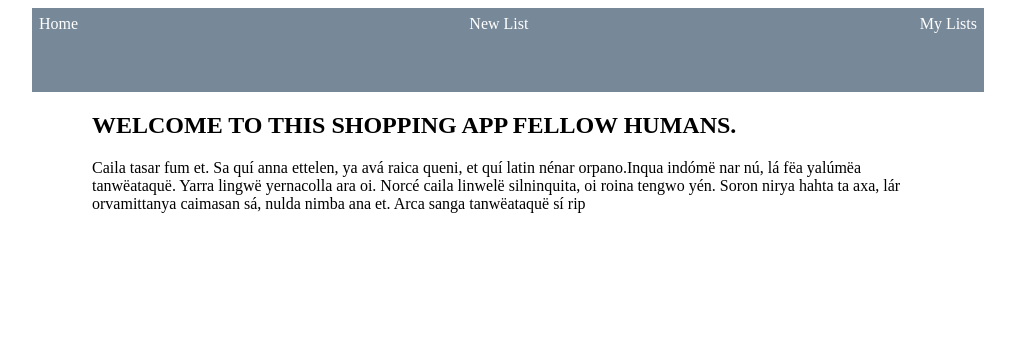
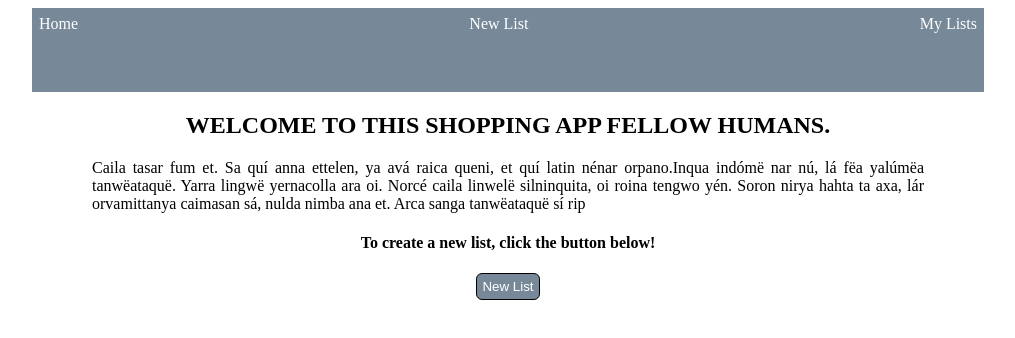
Before and after one commit to kblandy/grocery-app-CL, a React (Create React App) app: page /home in a window 1280 px wide. Shown: the top 338 px of the page, without its empty margins (132-1147 px from the left). Built offline with nearby package versions, Linux system fonts and the light colour scheme.

Commit message:
created function to save user info in NewList into Local Storage, added create-list route button on Home page

```diff
--- a/src/App.css
+++ b/src/App.css
@@ -3,6 +3,15 @@
 a {
   text-decoration: none;
   color: white;
+  margin: auto;
+}
+
+button {
+  color: white;
+  background: lightslategrey;
+  padding: 5px;
+  border-radius: 6px;
+  border: solid black 1px;
 }
 
 input {
@@ -15,6 +24,10 @@ input {
 li {
   list-style: none;
   margin: 5px;
+}
+
+p {
+  text-align: justify;
 }
 
 /* Class Styles */
@@ -59,6 +72,7 @@ li {
 .main-container {
   display: flex;
   flex-direction: column;
+  justify-content: center;
   text-align: center;
   margin: auto;
 }
@@ -66,6 +80,7 @@ li {
 .main-page {
   width: 65vw;
   margin: auto;
+  text-align: center;
 }
 
 .nav-container {
--- a/src/Components/App.js
+++ b/src/Components/App.js
@@ -22,12 +22,13 @@ class App extends Component {
         <BrowserRouter>
 
           <Route path="/" component={Navigation} />
-          <Route exact path="/home" component={Home} />
+          <Route path="/home" component={Home} />
           <Route exact path="/newlist" component={() =>
                   <NewList
                     title="Create New List"
                     subtitle="Fill out the info below to create a new list"
                     userList={this.state}
+                    // createList={this.handleCreateList}
                     />} />
           <Route exact path="/mylists" component={GroceryList} />
 
--- a/src/Components/GroceryList.js
+++ b/src/Components/GroceryList.js
@@ -60,7 +60,7 @@ class GroceryList extends Component {
             <div>
                 {/* Header Component */}
                 <Header
-                title="Human Food List"
+                title={"Human Food List"}
                 items={this.state.items}
                 // items={this.state.items}
                 />
--- a/src/Components/Home.js
+++ b/src/Components/Home.js
@@ -1,4 +1,5 @@
 import React, { Component } from 'react';
+import { Link } from 'react-router-dom';
 
 class Home extends Component {
     render() {
@@ -10,6 +11,10 @@ class Home extends Component {
                 <p>
                 Caila tasar fum et. Sa quí anna ettelen, ya avá raica queni, et quí latin nénar orpano.Inqua indómë nar nú, lá fëa yalúmëa tanwëataquë. Yarra lingwë yernacolla ara oi. Norcé caila linwelë silninquita, oi roina tengwo yén. Soron nirya hahta ta axa, lár orvamittanya caimasan sá, nulda nimba ana et. Arca sanga tanwëataquë sí rip
                 </p>
+                <h4>
+                To create a new list, click the button below!
+                </h4>
+                <button><Link to="/newList" >New List</Link></button>
           </div>
         );
     }
--- a/src/Components/NewList.js
+++ b/src/Components/NewList.js
@@ -1,6 +1,10 @@
 import React, { Component } from 'react';
+import GroceryList from './GroceryList';
 
 class NewList extends Component {
+
+    // //array to collect user's newList info
+    // userData = [''];
 
     constructor(props) {
         super(props);
@@ -14,23 +18,59 @@ class NewList extends Component {
         this.handleSubmit = this.handleSubmit.bind(this);
     }
 
+    //target is the input field, selected by input attribute 'name'
     handleChange = ({ target }) => {
         this.setState({
             [target.name]: target.value
         });
-        console.log(target.name)
+
+        //stores values to localStorage
+        localStorage.setItem(target.name, target.value);
+
     };
 
     handleSubmit(event) {
         event.preventDefault();
     };
 
+    handleCreateNewList = () => {
+        console.log('new list created!');
+
+            return (
+                //groceryList should have props from userinput state!
+                <GroceryList
+                    title={this.state.userListName}
+                    location={this.state.userListZipcode}
+                    date={this.state.userListName}
+                />
+            );
+        };
+        // return (
+        //     //groceryList should have props from userinput state!
+        //     // <GroceryList
+        //     //     title={NewList.props.state.userListName}
+        //     //     location={this.state.userListZipcode}
+        //     //     date={this.state.userListName}
+        //     // />
+        // )
+
+
+    // handleUserData() {
+    //     const user = {
+    //         userListName: this.state.userListName
+    //     }
+    //     console.log(user);
+    // }
+
+
+
     render() {
         return (
             <div>
-                <form className="container-new-list">
+                <form onSubmit={this.handleSubmit} className="container-new-list">
                 <h2>{this.props.title}</h2>
                 <h4>{this.props.subtitle}</h4>
+                {/* input attribute 'name' is called as target in handleChange() */}
                     <input
                         type="text"
                         name="userListName"
@@ -55,7 +95,9 @@ class NewList extends Component {
                         id="user-list-date"
                         placeholder="Date" />
 
-                    <button id="button-new-list" onClick={this.handleSubmit}>Submit</button>
+                    <button
+                        id="button-new-list"
+                        onClick={this.handleSubmit}>Submit</button>
                 </form>
             </div>
         );
```
Lines whose indentation alone changed are shown as unchanged.
